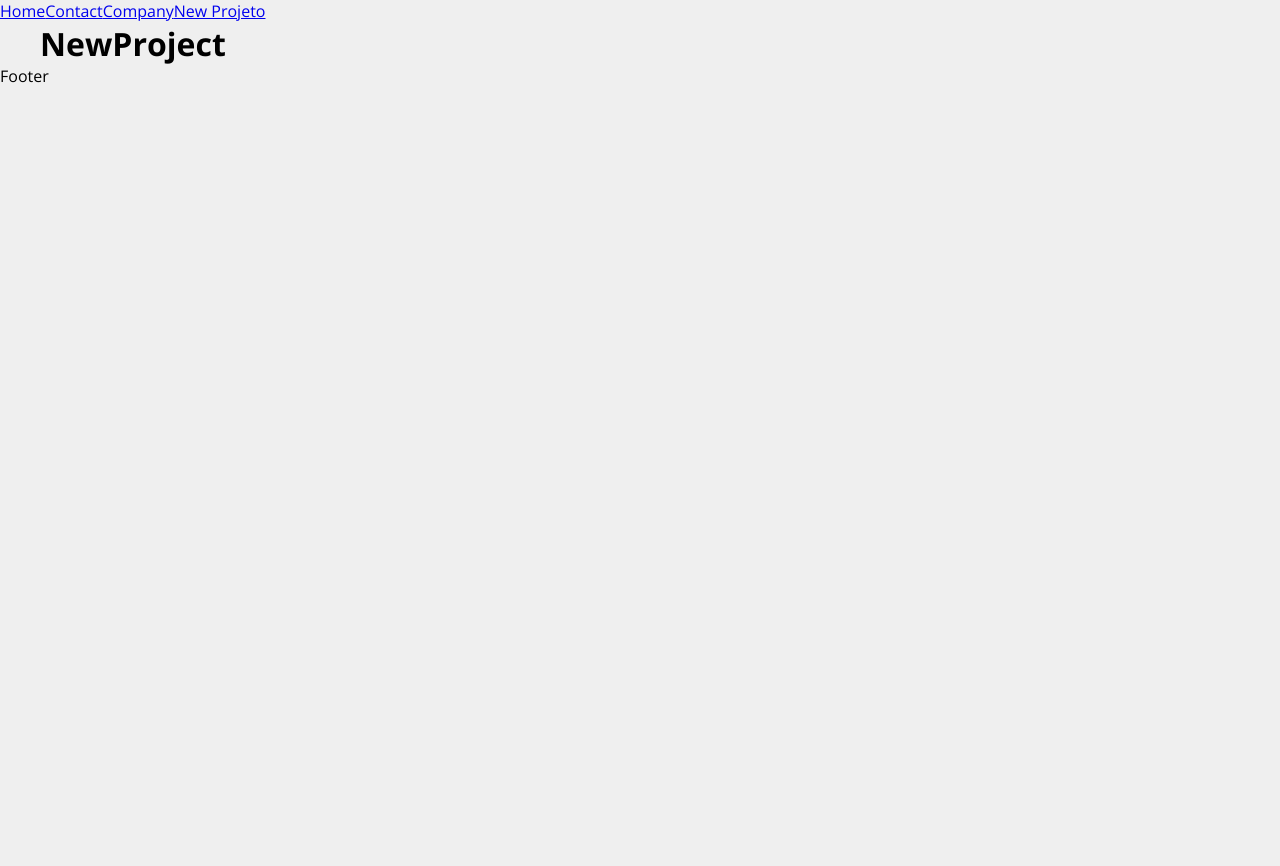
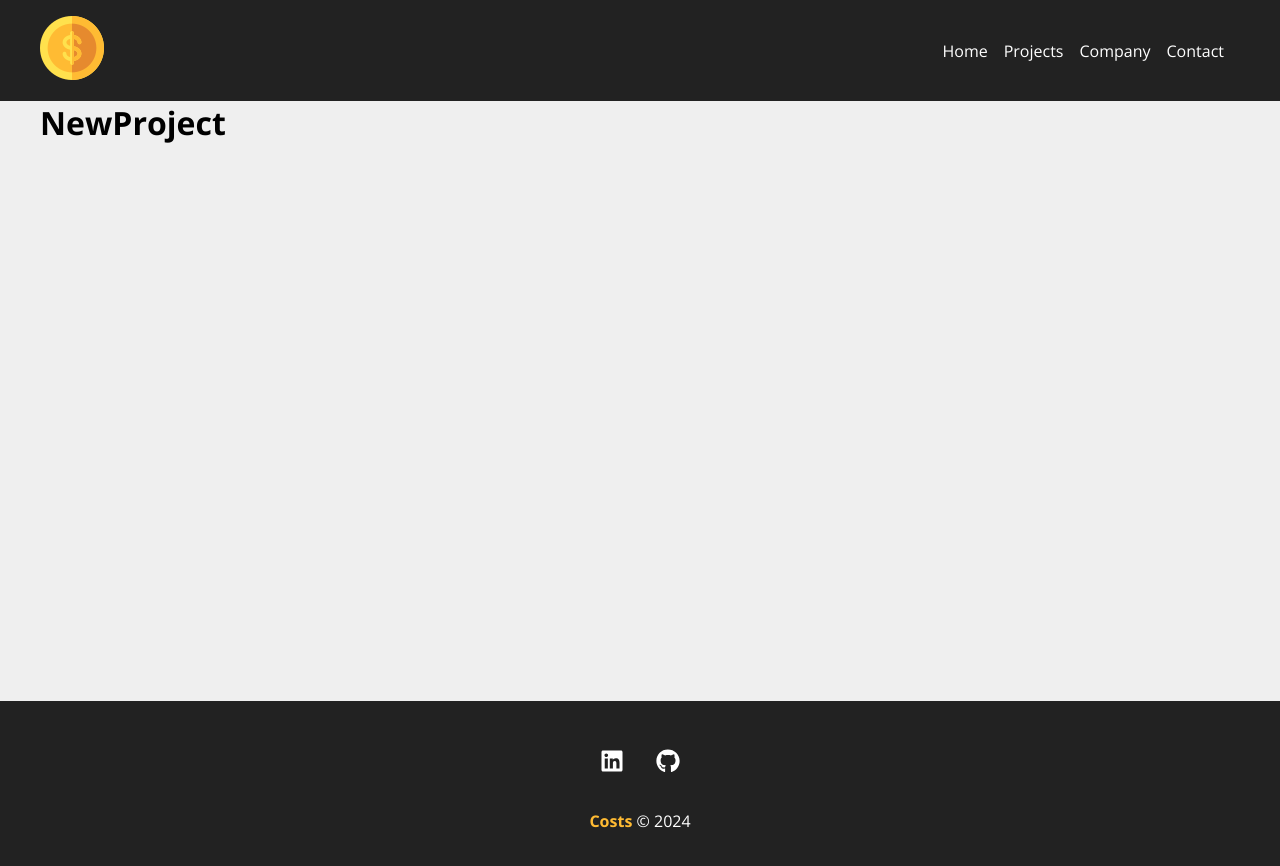
Before and after one commit to Wemerson0014/Costs, a React (Create React App) app: page /NewProject in a window 1280 px wide. Shown: the top 866 px of the page. Before the commit the page ends 800 px from the top, so only its background shows below. Built offline with nearby package versions, Linux system fonts and the light colour scheme.

Commit message:
Navbar e Footer
Adiciona navbar e footer ao projeto

```diff
--- a/src/App.js
+++ b/src/App.js
@@ -3,28 +3,27 @@
 import Company from "./components/pages/Company";
 import Contact from "./components/pages/Contact";
 import NewProject from "./components/pages/NewProject";
+import Projects from "./components/pages/Projects";
 
 import Container from './components/layout/Container';
+import Navbar from './components/layout/Navbar';
+import Footer from './components/layout/Footer';
 
 function App() {
   return (
     <BrowserRouter>
-      <ul>
-        <Link to="/">Home</Link>
-        <Link to="/contact">Contact</Link>
-        <Link to="/company">Company</Link>
-        <Link to="/newproject">New Projeto</Link>
-      </ul>
+      <Navbar />
 
-      <Container customClass='minHeight'>
+      <Container customClass='min-height'>
           <Routes>
             <Route path= "/" element={<Home/>}/>
             <Route path= "/Company" element={<Company/>}/>
             <Route path= "/Contact" element={<Contact/>}/>
+            <Route path= "/Projects" element={<Projects/>}/>
             <Route path= "/NewProject" element={<NewProject/>}/>
           </Routes>
       </Container>
-      <p>Footer</p>
+      <Footer />
     </BrowserRouter>
   );
 }
--- a/src/components/layout/Container.js
+++ b/src/components/layout/Container.js
@@ -1,7 +1,11 @@
 import styles from './Container.module.css'
 
 function Container(props) {
-    return <div className={`${styles.container} ${props.customClass}`}>{props.children}</div>
+    return(
+        <div className={`${styles.container} ${styles[props.customClass]}`}>
+        {props.children}
+    </div>
+    )
 }
 
 export default Container
--- a/src/components/layout/Container.module.css
+++ b/src/components/layout/Container.module.css
@@ -6,8 +6,8 @@
     flex-wrap: wrap;
 }
 
-.minHeight {
-    min-height: 75%;
+.min-height{
+    min-height: 75vh;
 }
 
 .start {
--- /dev/null
+++ b/src/components/layout/Footer.js
@@ -0,0 +1,23 @@
+import { FaGithub, FaLinkedin } from "react-icons/fa"
+
+import styles from './Footer.module.css'
+
+function Footer() {
+    return(
+        <footer className={styles.footer}>
+            <ul className={styles.social_list}>
+                <li>
+                    <FaLinkedin/>
+                </li>
+                <li>
+                    <FaGithub/>
+                </li>
+            </ul>
+            <p className={styles.copy_right}>
+                <span>Costs</span> &copy; 2024
+            </p>
+        </footer>
+    )
+}
+
+export default Footer
--- /dev/null
+++ b/src/components/layout/Footer.module.css
@@ -0,0 +1,34 @@
+.footer {
+    background-color: #222;
+    color: #fff;
+    padding: 3em;
+    text-align: center;
+}
+
+.social_list {
+    display: flex;
+    justify-content: center;
+    list-style-type: none;
+}
+
+.social_list li {
+    margin: 0 1em;
+}
+
+.social_list li:hover {
+    color: #ffbb33;
+}
+
+.social_list svg {
+    font-size: 1.5em;
+    cursor: pointer;
+}
+
+.copy_right {
+    margin-top: 2em;
+}
+
+.copy_right span {
+    font-weight: bold;
+    color: #ffbb33;
+}
--- /dev/null
+++ b/src/components/layout/Navbar.js
@@ -0,0 +1,34 @@
+import { Link } from "react-router-dom"
+
+import Container from "./Container"
+
+import styles from './Navbar.module.css'
+import logo from '../../img/costs_logo.png'
+
+function Navbar() {
+    return(
+        <nav class={styles.navbar}>
+        <Container>
+            <Link to="/">
+                <img src={logo} alt="Costs" />
+            </Link>
+            <ul class={styles.list}>
+                <li className={styles.item}>
+                <Link to="/">Home</Link>
+                </li>
+                <li className={styles.item}>
+                <Link to="/projects">Projects</Link>
+                </li>
+                <li className={styles.item}>
+                <Link to="/company">Company</Link>
+                </li>
+                <li className={styles.item}>
+                <Link to="/contact">Contact</Link>
+                </li>
+            </ul>
+        </Container>
+      </nav>
+    )
+}
+
+export default Navbar
--- /dev/null
+++ b/src/components/layout/Navbar.module.css
@@ -0,0 +1,24 @@
+.navbar {
+    display: flex;
+    justify-content: space-between;
+    background-color: #222;
+    padding: 1em;
+}
+
+.list {
+    display: flex;
+    list-style: none;
+    align-items: center;
+}
+
+.item {
+    margin-right: 1em;
+}
+
+.item a {
+    color: #FFF;
+    text-decoration: none;
+}
+.item a:hover {
+    color: #FFbb33;
+}
--- /dev/null
+++ b/src/components/pages/Projects.js
@@ -0,0 +1,5 @@
+function Projects() {
+    return <h1>Projects</h1>
+}
+
+export default Projects
```
